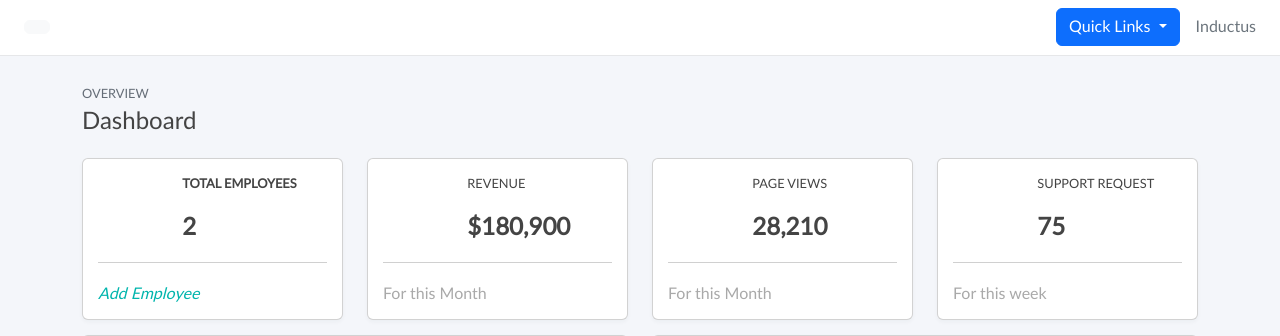
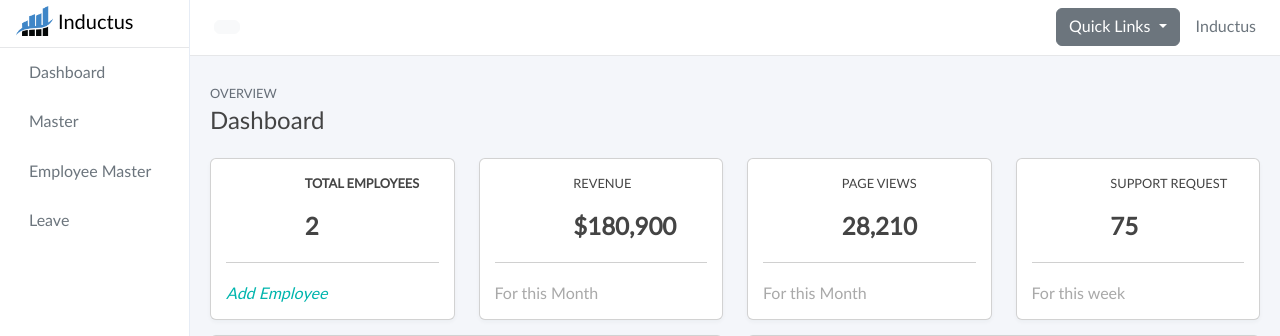
Before and after one commit to ancorp134/hrms, a Django app: page /dashboard/ in a window 1280 px wide. Shown: the top 336 px of the page. Run offline with Django 4.2, Linux system fonts and the light colour scheme; a user stored in the database is signed in; data comes from the database, SQL or seed files in the repository; both versions use the stored data as it was after the commit; some libraries are stand-ins or nearby versions.

Commit message:
fix leave appliaction error of signgin

```diff
--- a/base/templates/base.html
+++ b/base/templates/base.html
@@ -15,12 +15,14 @@
     <link href="{% static 'vendor/bootstrap/css/bootstrap.min.css' %}" rel="stylesheet">
     <link href="{% static 'css/master.css' %}" rel="stylesheet">
 
+
+
 </head>
 
 <body>
     <div class="wrapper">
         <!-- sidebar navigation component -->
-        <nav id="sidebar" class="active">
+        <nav id="sidebar" class="inactive">
             <div class="sidebar-header" style="display: flex;">
                 <a href="{% url 'dashboard' %}"><img  src="{% static 'img/logo.png' %}" style="width: 37px; height: 30px;" alt="bootraper logo" class="app-logo"></a>
                 <h5 style="color: black; margin: 5px 5px;">Inductus</h5>
@@ -78,7 +80,7 @@
             </ul>
         </nav>
         <!-- end of sidebar component -->
-        <div id="body" class="active">
+        <div id="body" class="inactive">
             <!-- navbar navigation component -->
             <nav class="navbar navbar-expand-lg navbar-white bg-white">
                 <button type="button" id="sidebarCollapse" class="btn btn-light">
@@ -88,7 +90,7 @@
                     <ul class="nav navbar-nav ms-auto">
                         <li class="nav-item dropdown">
                             <div class="nav-dropdown mt-2">
-                                <button class="btn btn-primary dropdown-toggle" data-bs-toggle="dropdown" aria-expanded="false"><i class="fas fa-link"></i>
+                                <button class="btn btn-secondary dropdown-toggle" data-bs-toggle="dropdown" aria-expanded="false"><i class="fas fa-link"></i>
                                     Quick Links
                                   </button>
                                   <ul class="dropdown-menu dropdown-menu-light">
@@ -135,7 +137,7 @@
     <script src="{% static 'vendor/bootstrap/js/bootstrap.min.js' %}"></script>
     <script src="{% static 'js/initiate-toast.js' %}"></script>
     <script src="{% static 'js/script.js' %}"></script>
-
+    <script src="https://cdn.jsdelivr.net/npm/bootstrap@5.3.2/dist/js/bootstrap.bundle.min.js" integrity="sha384-C6RzsynM9kWDrMNeT87bh95OGNyZPhcTNXj1NW7RuBCsyN/o0jlpcV8Qyq46cDfL" crossorigin="anonymous"></script>
 </body>
 
 </html>
--- a/base/views.py
+++ b/base/views.py
@@ -133,16 +133,12 @@ def editLeave(request, pk):
 
 
 
-@login_required(login_url='sigin')
+@login_required(login_url='signin')
 def LeaveApplicationView(request):
     leave_applications = LeaveApplication.objects.all()
     branchs = Branch.objects.all()
     curr_year = datetime.date.today().year
     year_range = range(curr_year-15, curr_year + 1)
-
-
-
-
 
     # Filtering by month
     month = request.GET.get('month')
@@ -173,8 +169,6 @@ def LeaveApplicationView(request):
     selected_status = request.GET.get('status')
     if selected_status:
         leave_applications = leave_applications.filter(status=selected_status)
-
-
 
     items_per_page = 5
 
@@ -428,11 +422,6 @@ def editBranch(request, pk):
 
 
     return render(request, 'branch-master.html')
-
-
-
-
-
 
 
 def LoginView(request):
--- a/static/components/sidebar/sidebar-default.css
+++ b/static/components/sidebar/sidebar-default.css
@@ -5,8 +5,8 @@
 * Website: https://github.com/alexis-luna/bootstrap-simple-admin-template
 -------------------------------------------------------------------*/
 #sidebar {
-    min-width: 250px;
-    max-width: 250px;
+    min-width: 190px;
+    max-width: 190px;
     background: #fff;
     color: #fff;
     transition: all 0.3s;
```
Also changed, not shown: db.sqlite3.
